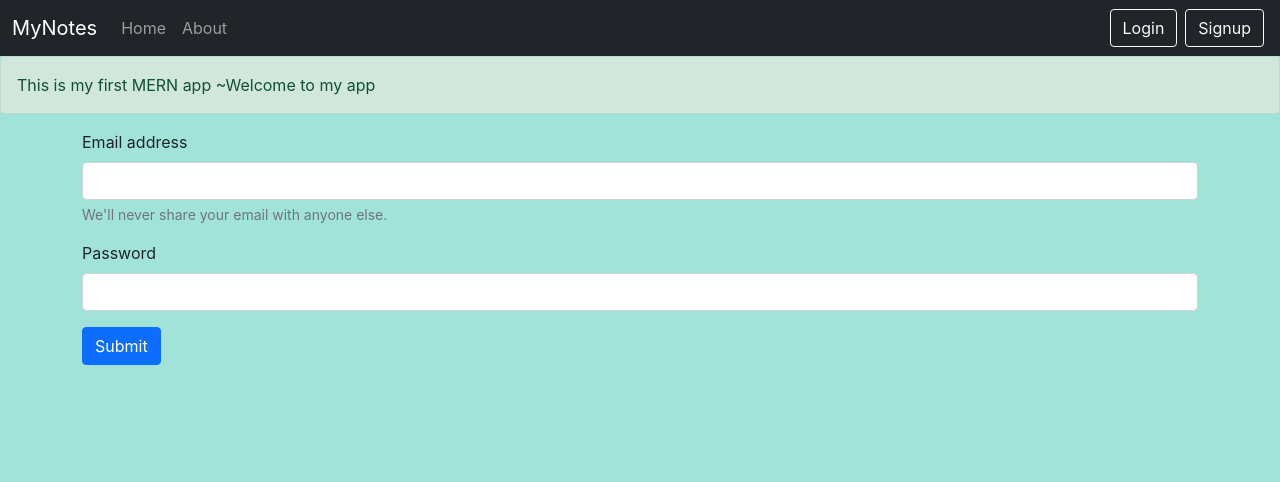
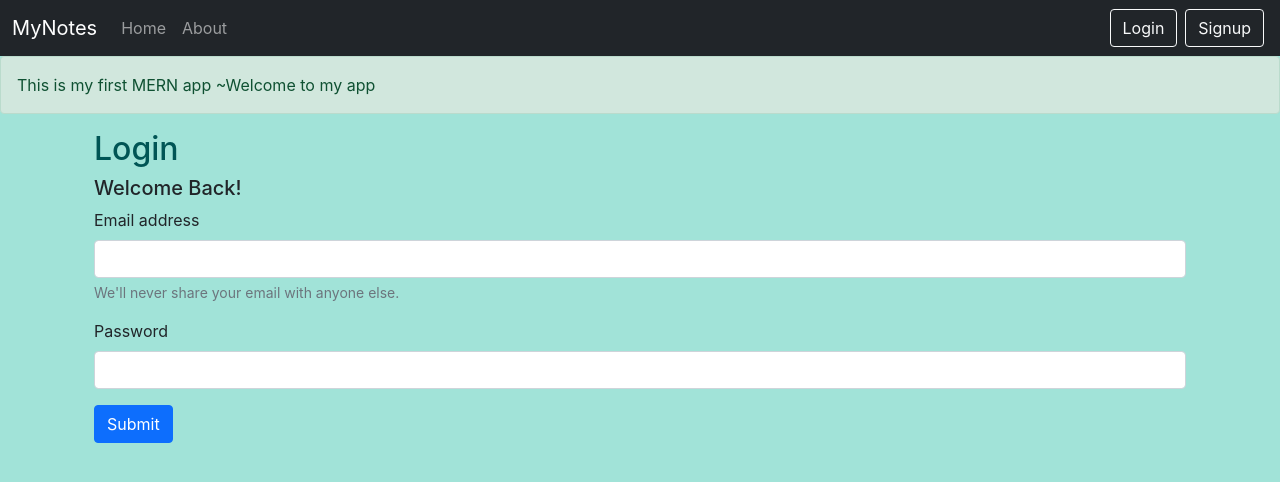
Before and after one commit to PranjalMulane/react-noteapp, a React (Create React App) app: page /Login in a window 1280 px wide. Shown: the top 482 px of the page. Built offline with nearby package versions, Linux system fonts and the light colour scheme.

Commit message:
Signup API 2

```diff
--- a/src/components/Login.js
+++ b/src/components/Login.js
@@ -33,7 +33,9 @@ const Login = (props) => {
     }
 
     return (
-        <div>
+      <div className="container mx-12">
+      <h2>Login</h2>
+      <h5>Welcome Back!</h5>
             <form  onSubmit={handleSubmit}>
                 <div className="mb-3">
                     <label htmlFor="email" className="form-label">Email address</label>
```
Also changed, not shown: src/components/Signup.js (+0 -32 lines).
